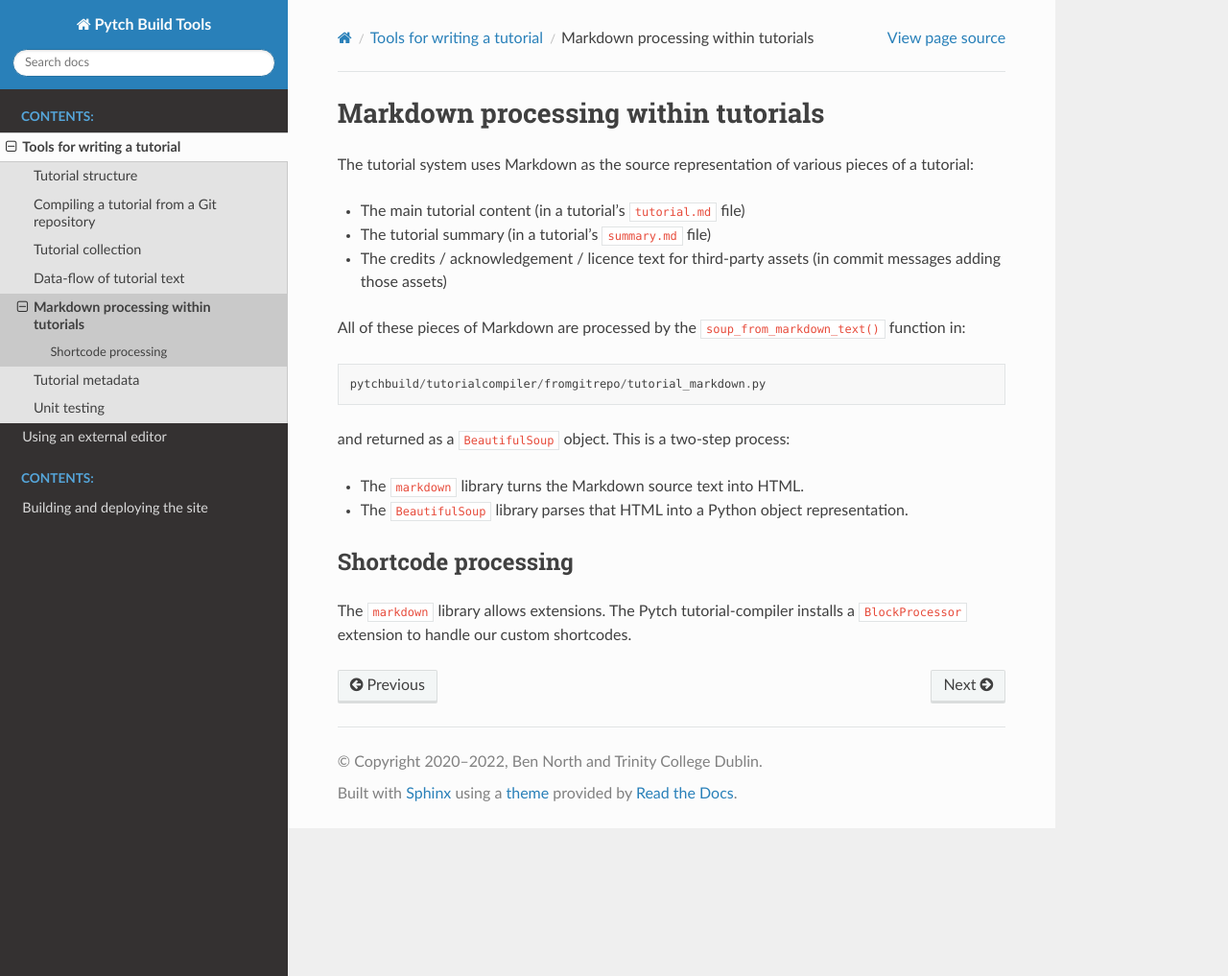
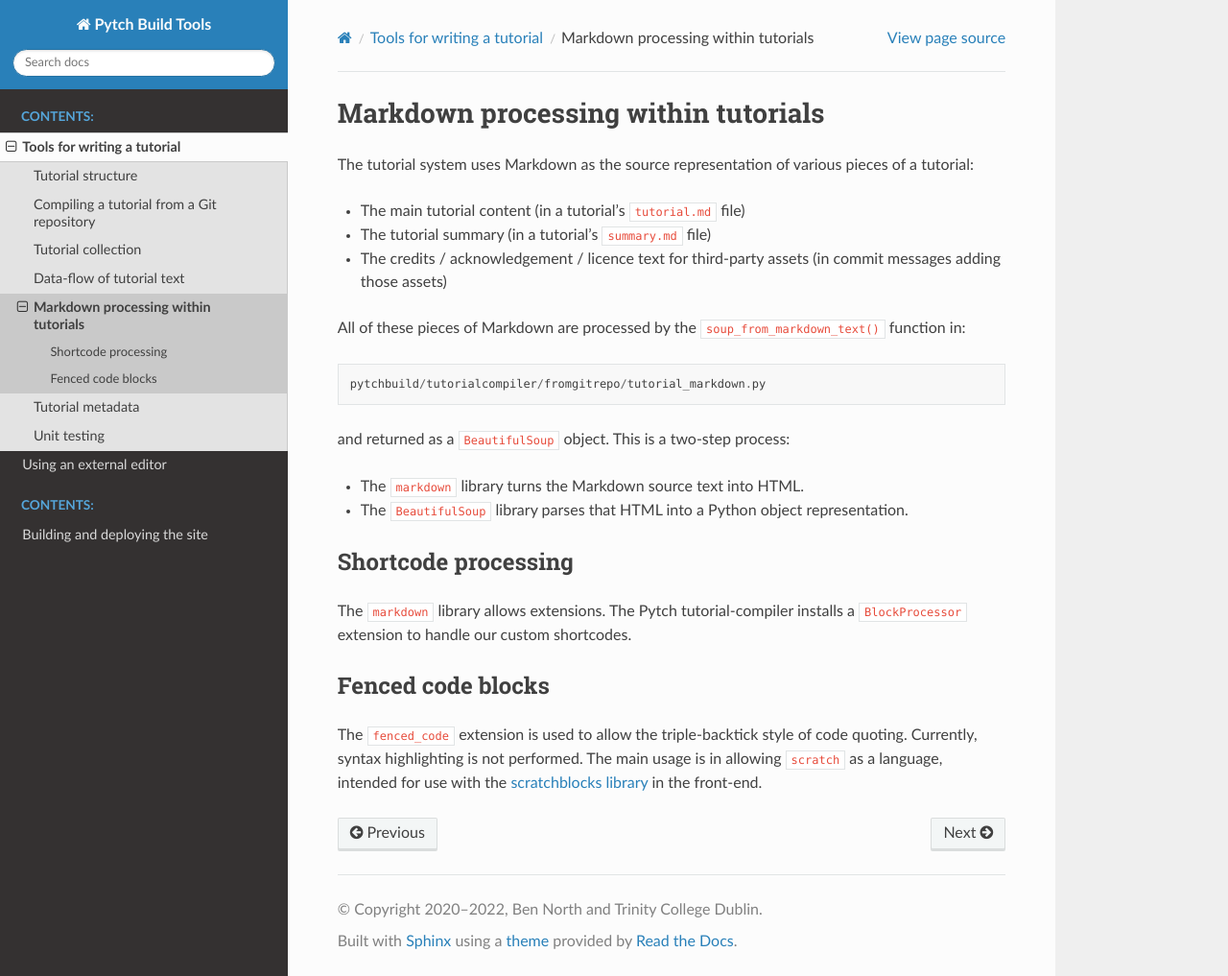
Before and after one commit to pytchlang/pytch-build, a Sphinx documentation site: the page built from doc/source/tutorialcompiler/tutorial-markdown.rst, in a window 1280 px wide and 1017 px high. Shown: the whole window at 96% size. Built offline with Sphinx 7.4.7 and the Read the Docs theme 2.0.0, drawn with Linux system fonts in a browser that asks for light colours.

Commit message:
Mention usage of triple-backtick code blocks

```diff
--- a/doc/source/tutorialcompiler/tutorial-markdown.rst
+++ b/doc/source/tutorialcompiler/tutorial-markdown.rst
@@ -31,3 +31,13 @@ Shortcode processing
 The ``markdown`` library allows extensions.  The Pytch
 tutorial-compiler installs a ``BlockProcessor`` extension to handle
 our custom shortcodes.
+
+
+Fenced code blocks
+------------------
+
+The ``fenced_code`` extension is used to allow the triple-backtick
+style of code quoting.  Currently, syntax highlighting is not
+performed.  The main usage is in allowing ``scratch`` as a language,
+intended for use with the `scratchblocks library
+<https://github.com/scratchblocks/scratchblocks>`_ in the front-end.
```
